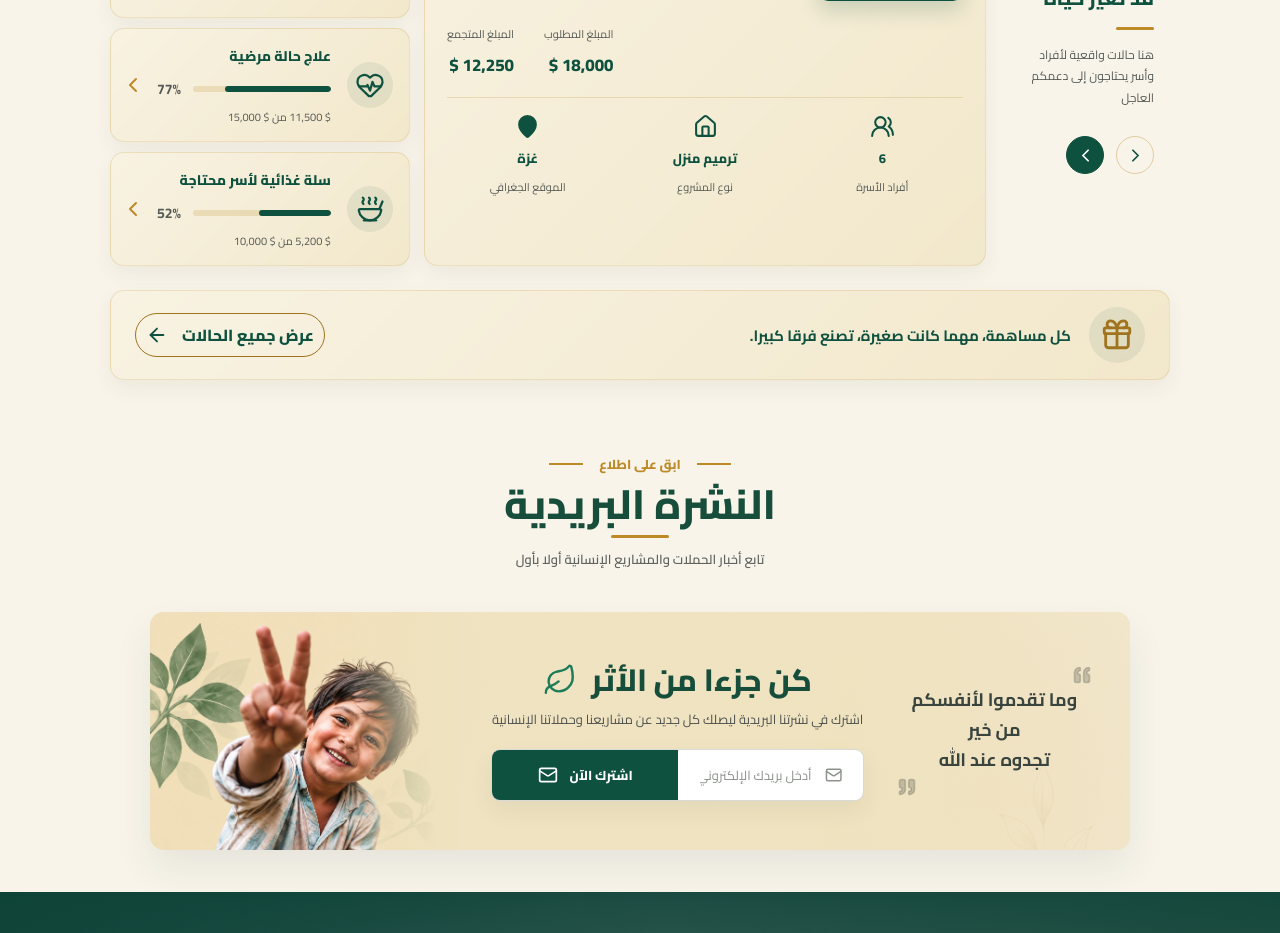
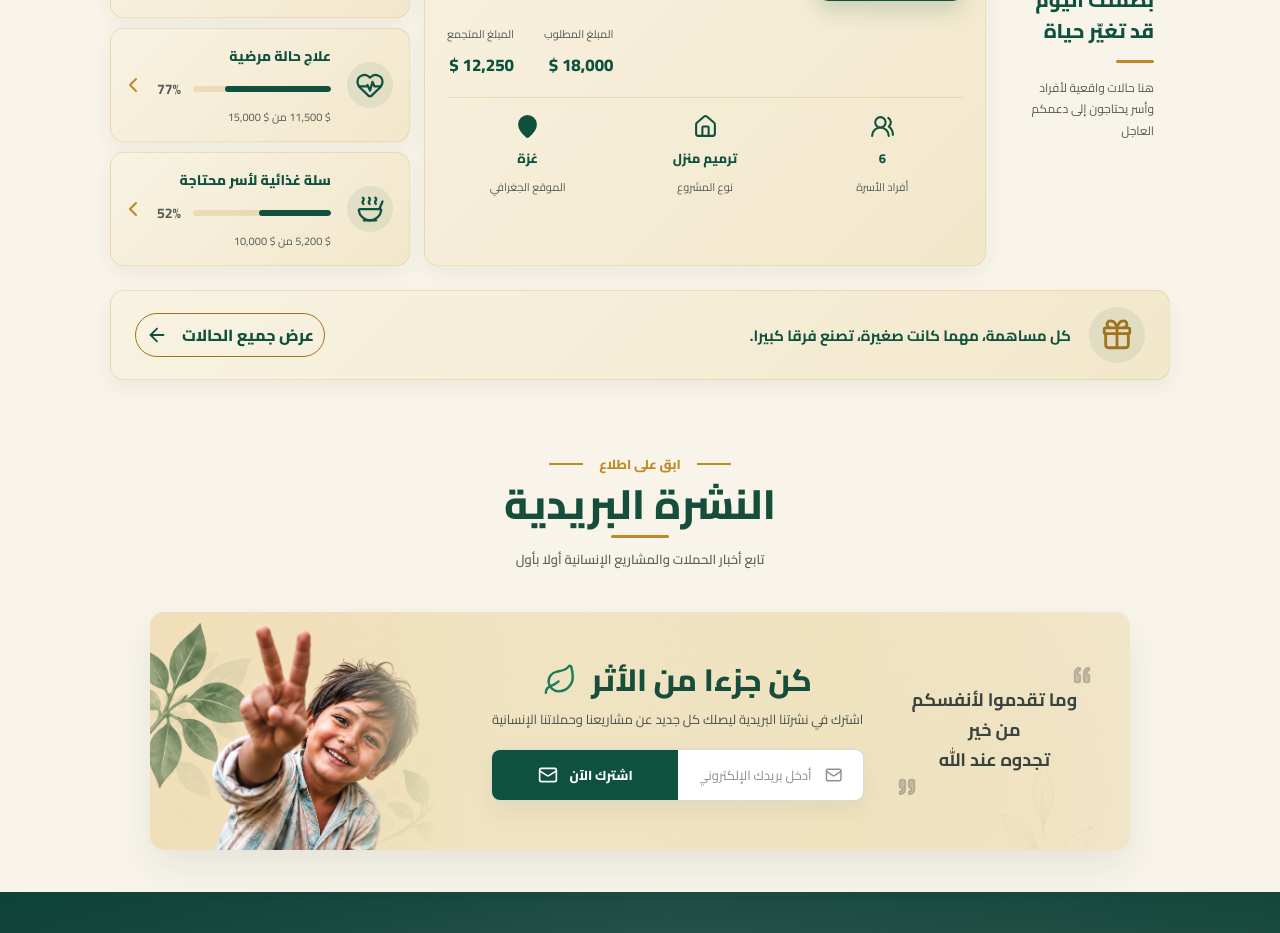
Before and after one commit to reemShorafa/roh-ryhan, a React (Create React App) app: page / in a window 1280 px wide. Shown: the part 2620-3553 px from the top of the page. Built offline with nearby package versions, Linux system fonts and the light colour scheme; a web font is replaced by a local one.

Commit message:
Update project

```diff
--- a/src/components/UrgentCasesSection.jsx
+++ b/src/components/UrgentCasesSection.jsx
@@ -180,14 +180,6 @@ export default function UrgentCasesSection({ language = "ar" }) {
           </div>
           <h3>{t.sideTitle}</h3>
           <p>{t.sideText}</p>
-          <div className="urgent-cases-nav">
-            <button type="button" aria-label="Previous">
-              {isArabic ? <ChevronRight size={21} /> : <ChevronLeft size={21} />}
-            </button>
-            <button type="button" aria-label="Next">
-              {isArabic ? <ChevronLeft size={21} /> : <ChevronRight size={21} />}
-            </button>
-          </div>
         </ScrollReveal>
 
         <ScrollReveal as="article" className="urgent-case-featured" delay={0.16}>
```
